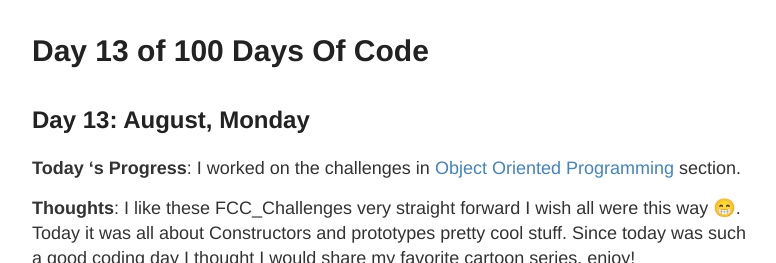
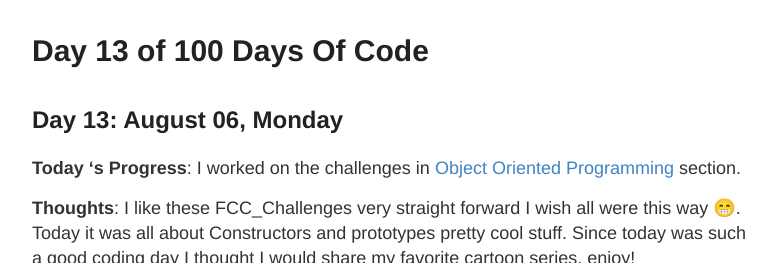
Before and after one commit to Johnny2136/johnny2136.github.io, a Jekyll site: the page built from _posts/2018-8-6-100DaysOfCode - Day13.md, in a window 1280 px wide and 900 px high, cut to the strip 136-399 px from the top of the window. Shown: the whole strip, without its empty margins (248-1024 px from the left). Built offline with Jekyll 4.4.1, drawn with Linux system fonts in a browser that asks for light colours; emoji names are drawn with the system emoji font; comment, search, counter and statistics services are not loaded.

Commit message:
Update 2018-8-6-100DaysOfCode - Day13.md

```diff
--- a/_posts/2018-8-6-100DaysOfCode - Day13.md
+++ b/_posts/2018-8-6-100DaysOfCode - Day13.md
@@ -3,7 +3,7 @@ layout: post
 title: Day 13 of 100 Days Of Code
 ---
 
-## Day 13: August, Monday
+## Day 13: August 06, Monday
 
 **Today 's Progress**: I worked on the challenges in  [Object Oriented Programming](https://learn.freecodecamp.org/javascript-algorithms-and-data-structures/object-oriented-programming) section.
 
```
